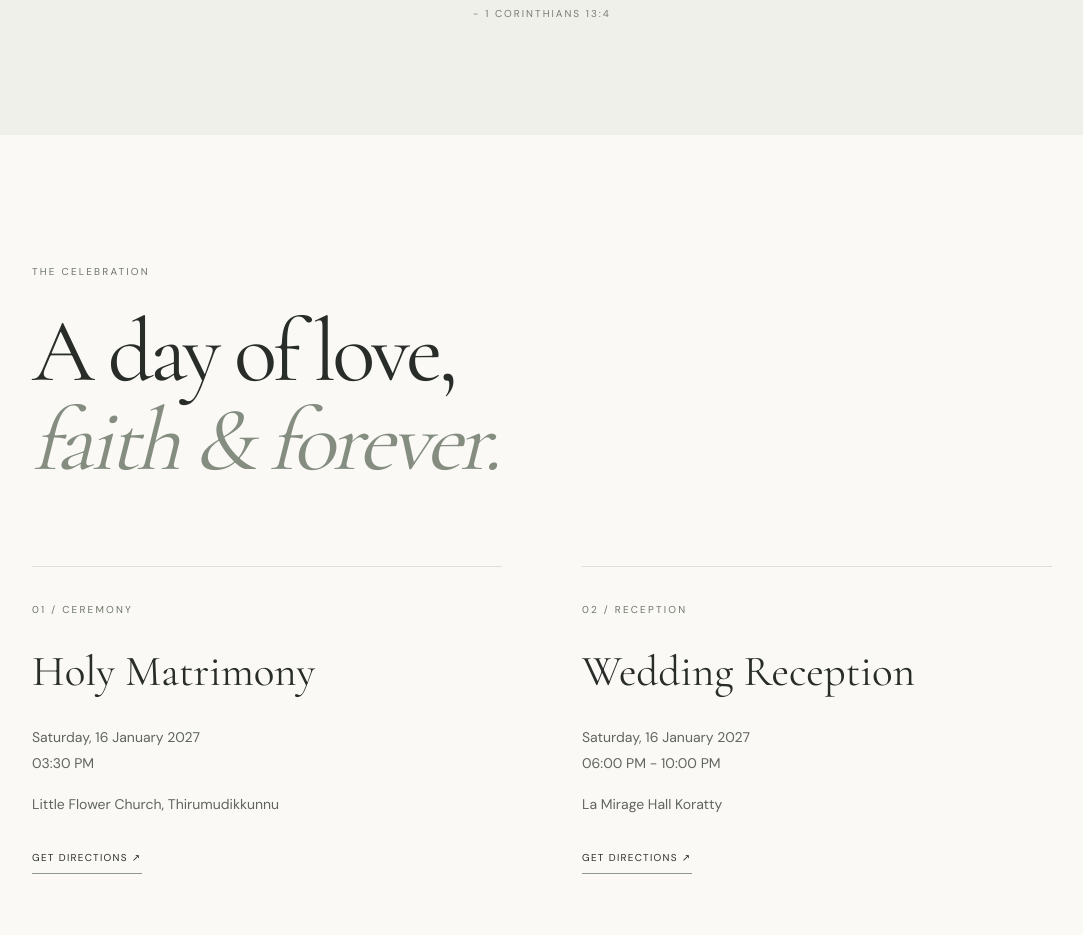
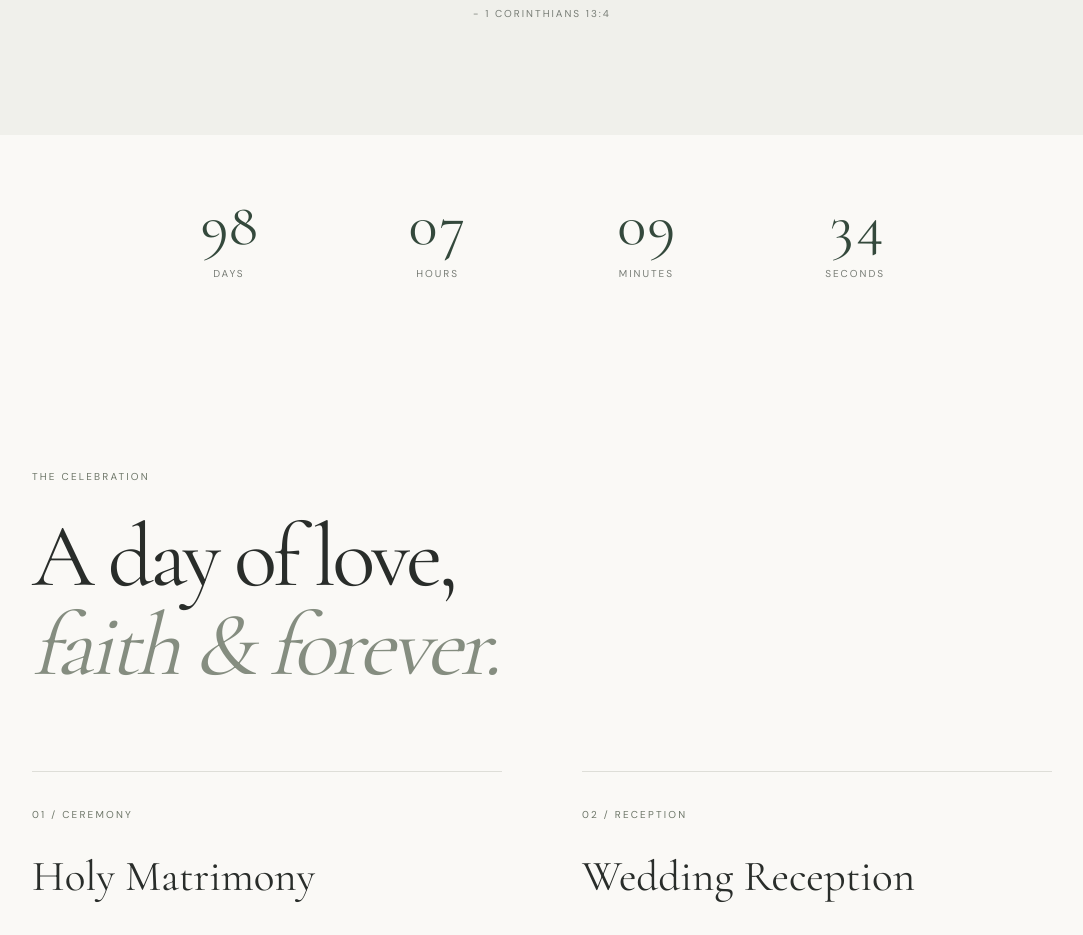
Before and after one commit to Zid00/ashna-lenex, a website: page index.html in a window 1280 px wide. Shown: the part 1040-1975 px from the top of the page, without its empty margins (98-1181 px from the left). Drawn offline with nearby package versions, Linux system fonts and the light colour scheme.

Commit message:
Add working live wedding countdown

```diff
--- a/index.html
+++ b/index.html
@@ -18,7 +18,32 @@
 <p class="date" id="hero-date">SATURDAY · 16 JANUARY 2027</p>
 </section>
 <section class="verse"><span class="tiny">A SACRED PROMISE</span><blockquote>“Love is patient, love is kind.”</blockquote><p>- 1 CORINTHIANS 13:4</p></section>
+<!-- WEDDING COUNTDOWN -->
+<section class="wedding-countdown">
+  <div class="countdown-container">
 
+    <div class="countdown-item">
+      <span id="days">00</span>
+      <small>DAYS</small>
+    </div>
+
+    <div class="countdown-item">
+      <span id="hours">00</span>
+      <small>HOURS</small>
+    </div>
+
+    <div class="countdown-item">
+      <span id="minutes">00</span>
+      <small>MINUTES</small>
+    </div>
+
+    <div class="countdown-item">
+      <span id="seconds">00</span>
+      <small>SECONDS</small>
+    </div>
+
+  </div>
+</section>
 <section class="details" id="details"><div class="section-label">THE CELEBRATION</div><h2>A day of love,<br><i>faith & forever.</i></h2>
 <div class="detail-grid"><article><span class="num">01 / CEREMONY</span><h3>Holy Matrimony</h3><p id="ceremony-time">Saturday, 16 January 2027<br>03:30 PM</p><p id="church">Little Flower Church,<br>Thirumudikkunnu,<br>Kerala, India</p><a id="church-map" href="https://share.google/3DNBIu2P0LsA9tRFq" target="_blank" rel="noopener noreferrer">GET DIRECTIONS ↗</a></article>
 <article><span class="num">02 / RECEPTION</span><h3>Wedding Reception</h3><p id="reception-time">Saturday, 16 January 2027<br>06:00 PM to 10:00 PM</p><p id="venue">La Mirage Hall,<br> Koratty,<br>Kerala, India</p><a id="venue-map" href="https://share.google/aKKUOboqbHpjvlu7l" target="_blank" rel="noopener noreferrer">GET DIRECTIONS ↗</a></article></div></section>
@@ -184,6 +209,6 @@ Naalukettu P O,<br>
   </div>
 
 </section>
-<script src="./script.js?v=30"></script>
+<script src="script.js?v=3" defer></script>
 </body>
 </html>
--- a/script.js
+++ b/script.js
@@ -27,3 +27,61 @@ document.getElementById("church-map").href=wedding.churchMap;
 document.getElementById("venue-map").href=wedding.receptionMap;
 setText("family-text",wedding.familyMessage);setText("footer-names",`${wedding.bride.toUpperCase()} & ${wedding.groom.toUpperCase()}`);
 document.title=`${wedding.bride} & ${wedding.groom} | Wedding Invitation`;
+
+
+/* LIVE WEDDING COUNTDOWN */
+
+(function () {
+
+  const weddingDate = new Date(
+    "2027-01-16T15:30:00+05:30"
+  ).getTime();
+
+  function updateCountdown() {
+
+    const daysEl = document.getElementById("days");
+    const hoursEl = document.getElementById("hours");
+    const minutesEl = document.getElementById("minutes");
+    const secondsEl = document.getElementById("seconds");
+
+    if (!daysEl || !hoursEl || !minutesEl || !secondsEl) {
+      return;
+    }
+
+    const now = Date.now();
+
+    const distance = Math.max(0, weddingDate - now);
+
+    const days = Math.floor(distance / (1000 * 60 * 60 * 24));
+
+    const hours = Math.floor(
+      (distance / (1000 * 60 * 60)) % 24
+    );
+
+    const minutes = Math.floor(
+      (distance / (1000 * 60)) % 60
+    );
+
+    const seconds = Math.floor(
+      (distance / 1000) % 60
+    );
+
+    daysEl.textContent = String(days).padStart(2, "0");
+    hoursEl.textContent = String(hours).padStart(2, "0");
+    minutesEl.textContent = String(minutes).padStart(2, "0");
+    secondsEl.textContent = String(seconds).padStart(2, "0");
+
+  }
+
+  function startCountdown() {
+    updateCountdown();
+    setInterval(updateCountdown, 1000);
+  }
+
+  if (document.readyState === "loading") {
+    document.addEventListener("DOMContentLoaded", startCountdown);
+  } else {
+    startCountdown();
+  }
+
+})();
--- a/style.css
+++ b/style.css
@@ -1329,3 +1329,66 @@ footer small {
     border-bottom: 1px solid #B9C4B3;
   }
 }
+
+
+
+/* PREMIUM WEDDING COUNTDOWN */
+
+.wedding-countdown {
+  background: #faf9f6;
+  padding: 60px 20px;
+}
+
+.countdown-container {
+  display: flex;
+  justify-content: center;
+  align-items: center;
+  gap: 35px;
+  max-width: 800px;
+  margin: auto;
+}
+
+.countdown-item {
+  flex: 1;
+  text-align: center;
+}
+
+.countdown-item span {
+  display: block;
+  font-family: "Cormorant Garamond", serif;
+  font-size: 60px;
+  font-weight: 400;
+  color: #34493c;
+  line-height: 1;
+  font-variant-numeric: tabular-nums;
+}
+
+.countdown-item small {
+  display: block;
+  margin-top: 12px;
+  font-family: "DM Sans", sans-serif;
+  font-size: 10px;
+  letter-spacing: 2px;
+  color: #777c75;
+}
+
+/* MOBILE */
+
+@media (max-width: 700px) {
+  .wedding-countdown {
+    padding: 45px 12px;
+  }
+
+  .countdown-container {
+    gap: 8px;
+  }
+
+  .countdown-item span {
+    font-size: clamp(28px, 8vw, 42px);
+  }
+
+  .countdown-item small {
+    font-size: 8px;
+    letter-spacing: 0.5px;
+  }
+}
```
